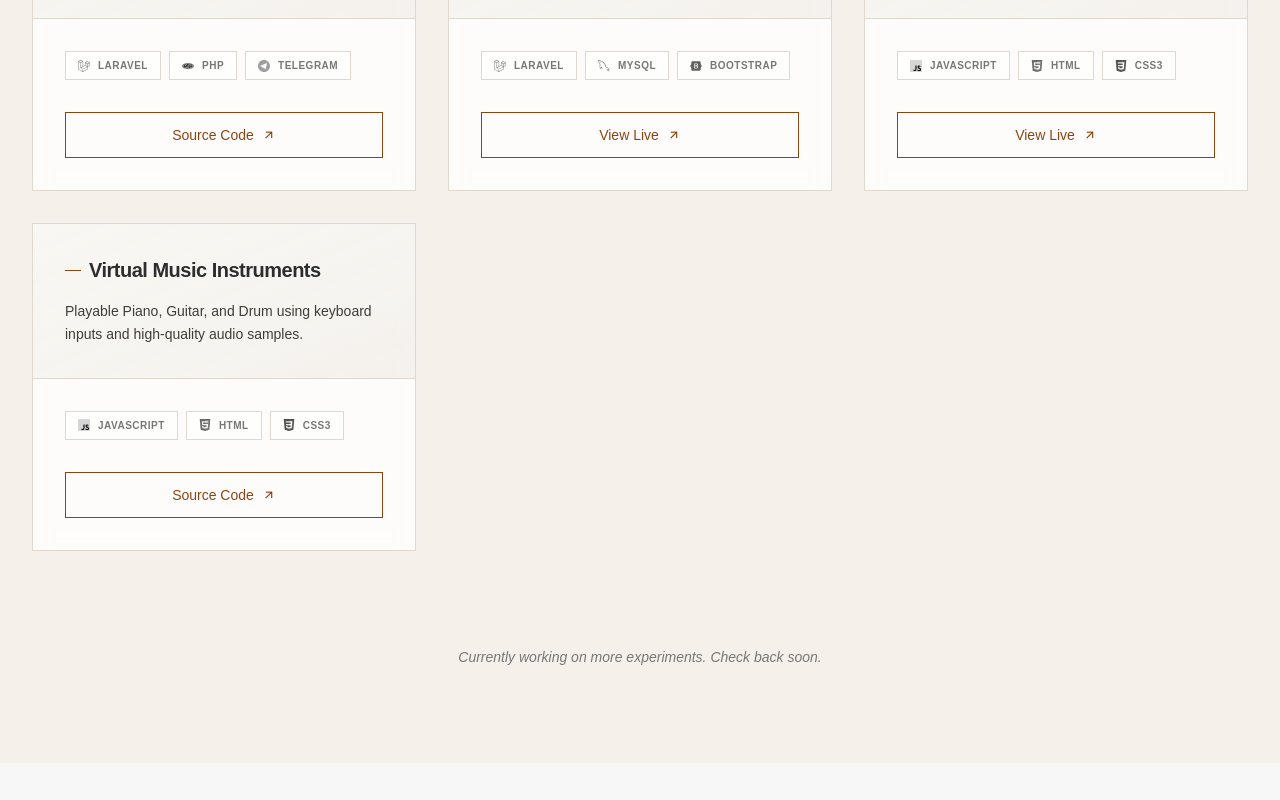
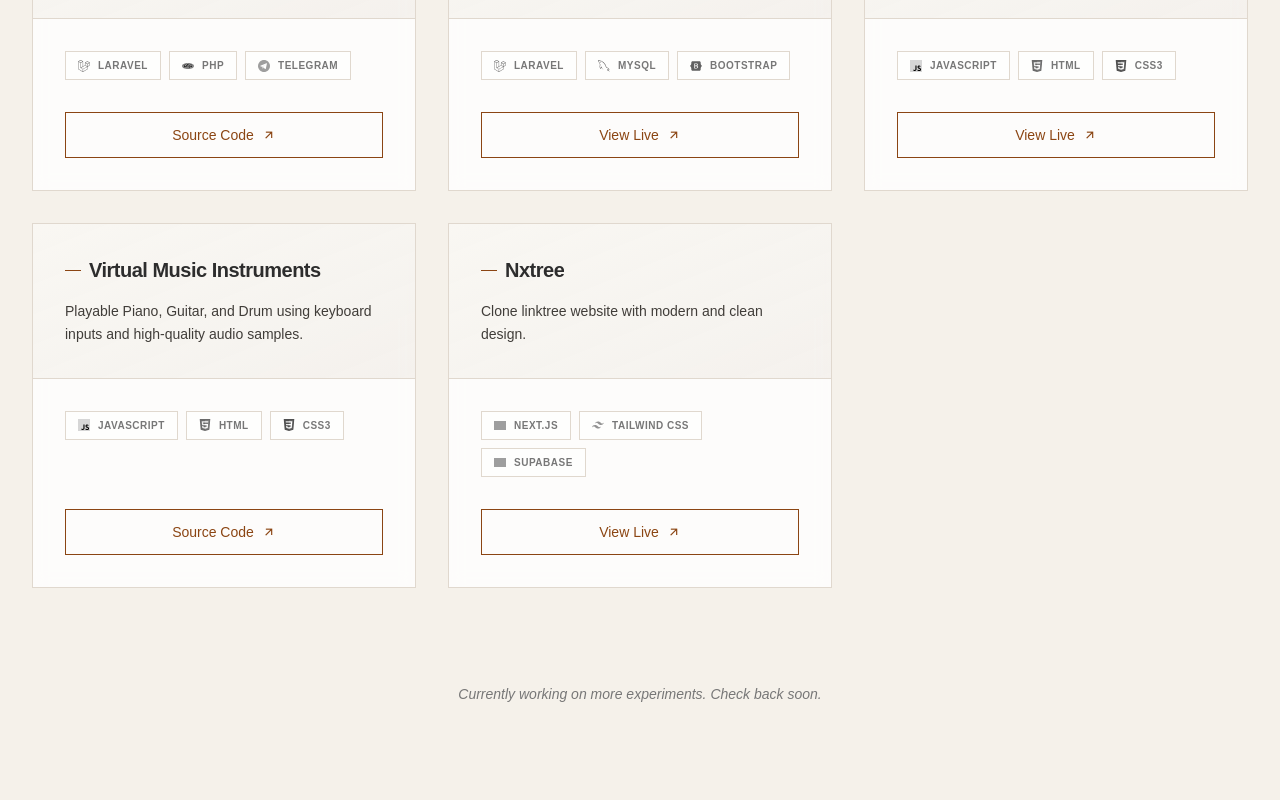
Before and after one commit to AbdFaiz/abdurrahmanfaiz, a Next.js app: page /projects in a window 1280 px wide. Shown: the part 2201-3001 px from the top of the page. Before the commit the page ends 2964 px from the top, so only its background shows below. Built offline with nearby package versions, Linux system fonts and the light colour scheme; grey boxes are pictures that could not be loaded.

Commit message:
projects

```diff
--- a/src/components/Projects.tsx
+++ b/src/components/Projects.tsx
@@ -13,6 +13,7 @@
       "Laravel": "/assets/tools/laravel.svg",
       "PHP": "/assets/tools/php.svg",
       "MySQL": "/assets/tools/mysql.svg",
+      "Supabase": "/assets/tools/supabase.svg",
       "Bootstrap": "/assets/tools/bootstrap.svg",
       "JavaScript": "/assets/tools/js.svg",
       "jQuery": "/assets/tools/jquery.svg",
--- a/src/projects.ts
+++ b/src/projects.ts
@@ -136,4 +136,12 @@
     url: "https://github.com/AbdFaiz/fz_music",
     technologies: ["JavaScript", "HTML", "CSS3"],
   },
+  {
+    id: 17,
+    nama: "Nxtree",
+    desk: "Clone linktree website with modern and clean design.",
+    type: "preview",
+    url: "https://nxtree.vercel.app/",
+    technologies: ["Next.js", "Tailwind CSS", "Supabase"],
+  },
 ];
```
Also changed, not shown: public/assets/tools/supabase.svg (added).
